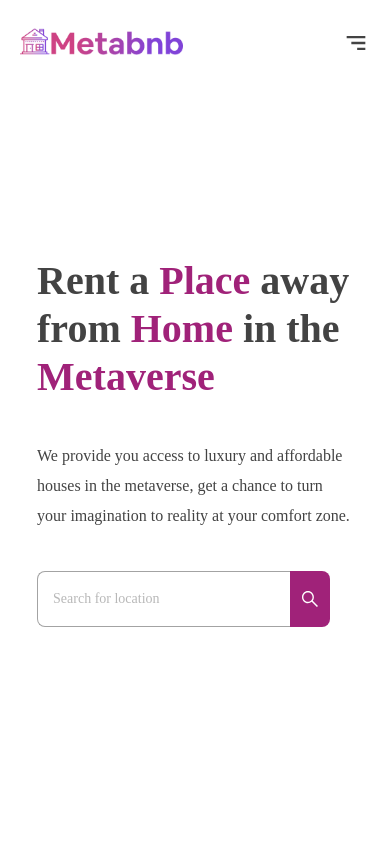
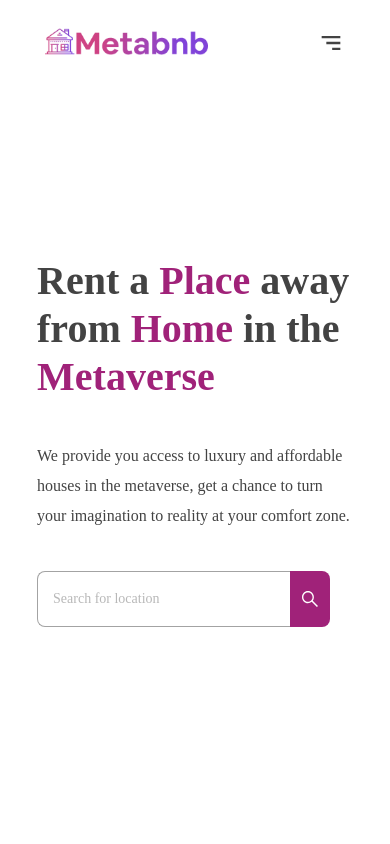
Before and after one commit to MITCHYUGAN/MetaBnb-NFTs, a React (Create React App) app: page / in a window 390 px wide. Shown: the top 844 px of the page. Built offline with nearby package versions, Linux system fonts and the light colour scheme; a web font is replaced by a local one.

Commit message:
Hosted app on netlify

```diff
--- a/src/App.css
+++ b/src/App.css
@@ -55,8 +55,8 @@ header{
   align-items: center;
   justify-content: space-between;
   top: 0;
-  padding: 28px 40px;
-  width: min(1290px, 95%);
+  padding: 28px 145px;
+  width: 100%;
   position: fixed;
   background-color: var(--white);
   border-bottom-left-radius: 8px;
@@ -514,6 +514,9 @@ hr{
     grid-template-columns: repeat(3, 32%);
     gap: 24px;
   }
+  header {
+    padding: 28px 45px;
+}
 }
 
 @media (max-width: 950px) {
@@ -529,9 +532,6 @@ hr{
     justify-content: center;
     align-items: center;
   }
-  header {
-    padding: 28px 10px;
-}
   .mobilenav ul{
     display: flex;
     flex-direction: column;
@@ -611,6 +611,10 @@ hr{
   }
 .partner_logo{
   width: 150px;
+}
+.MetabnbNfts-img {
+  width: 90%;
+  align-self: center;
 }
 }
 
```
